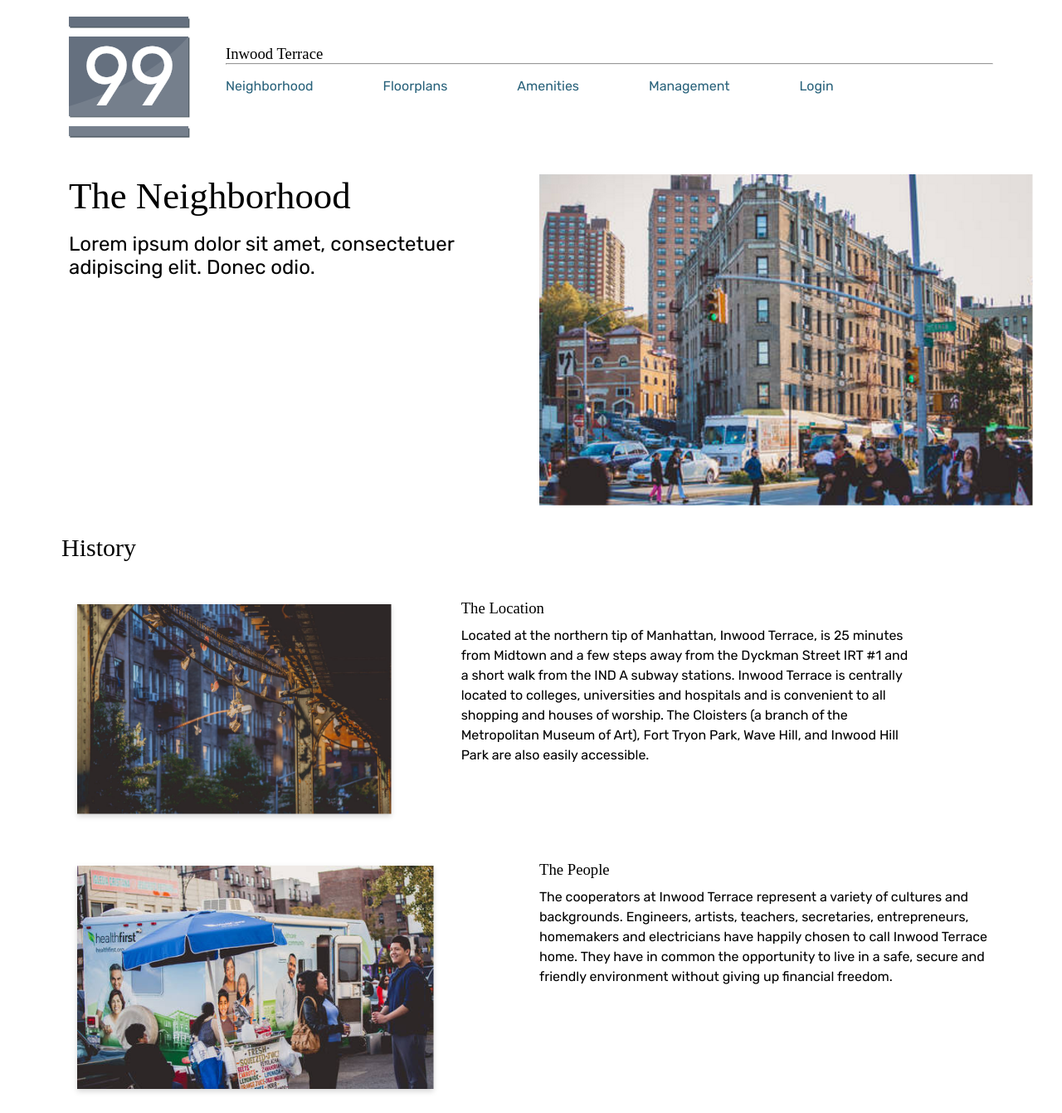
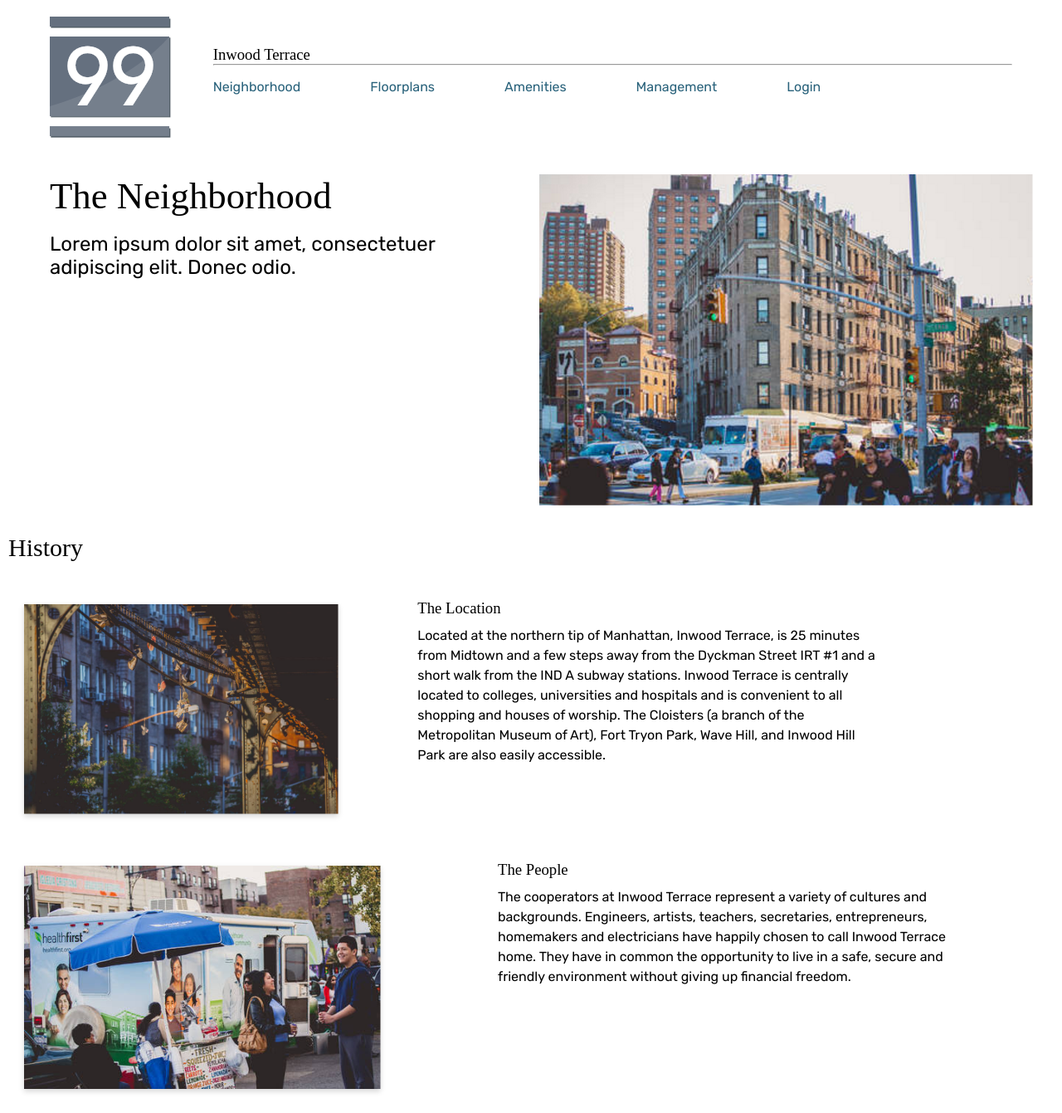
Before and after one commit to rcasseus/99hillside_site, a plain HTML site: page neighborhood.html in a window 1280 px wide. Shown: the top 1341 px of the page at 83% size. Drawn offline with nearby package versions, Linux system fonts and the light colour scheme; a web font is replaced by a local one.

Commit message:
container change
container-fluid seemed to be too fluid and not uniformed across divs.
changed to standard container

```diff
--- a/neighborhood.html
+++ b/neighborhood.html
@@ -30,7 +30,7 @@
       <!-- Logo and Nav
         –––––––––––––––––––––––––––––––––––––––––––––––––-->
         <header class="grid-12">
-          <div class="container-fluid">
+          <div class="container">
 
           <!-- Logo -->
             <div id="logo" class="grid-2">
@@ -62,7 +62,7 @@
 
         <!-- Hero Section -->
         <section class="grid-12">
-          <div class="container-fluid">
+          <div class="container">
 
             <!-- Header Copy -->
             <div class="grid-6">
@@ -77,7 +77,7 @@
 
         <!-- History this is feeling off-->
         <section>
-          <div class="grid-12 container-fluid">
+          <div class="grid-12 container">
             <h2 class="secHead">History</h2>
           </div>
 
@@ -85,7 +85,7 @@
           <!-- The Location -->
 
 
-          <div class="grid-12 container-fluid">
+          <div class="grid-12 container">
 
                 <div class="grid-5">
                   <img src="img/0_4200_0_2800_one_nyc-hanging-shoes-tam53.png" alt="">
@@ -99,7 +99,7 @@
 
 
           <!-- The People -->
-            <div class="grid-12 container-fluid">
+            <div class="grid-12 container">
 
               <div class="grid-6">
                 <img src="img/0_4200_84_2716_two_fresh-squeezed-juice-stand-nyc-tam39.png" alt="">
@@ -115,7 +115,7 @@
 
         <!-- Callout -->
         <section>
-          <div class="container-fluid">
+          <div class="container">
             <div class="grid-1"></div>
 
           <div class="grid-10 CenterCallout">
@@ -152,7 +152,7 @@
 
         <!-- footer -->
         <footer id="" class="grid-12 footerID">
-          <div class="container-fluid">
+          <div class="container">
 
               <div class="grid-4">
                 <p>Inwood Terrace, Inc.<br> 99 Hillside Ave <br>New York, NY 10040</p>
```
Also changed, not shown: floorplans.html (+3 -3 lines).
